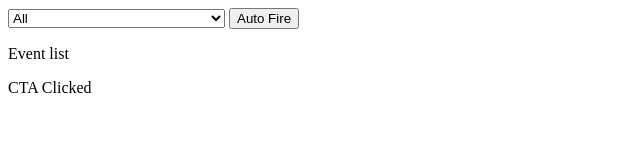
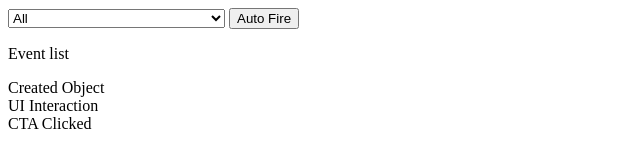
Before and after one commit to playground/ibm-segment, a website: page index.html in a window 1280 px wide. Both pictures are taken after a click on the button "Auto Fire". Shown: the whole page, without its empty margins (0-640 px from the left). Drawn offline with Linux system fonts and the light colour scheme.

Commit message:
previous updates

```diff
--- a/index.html
+++ b/index.html
@@ -6,7 +6,7 @@
 
     <script>
       !function(){var analytics=window.analytics=window.analytics||[];if(!analytics.initialize)if(analytics.invoked)window.console&&console.error&&console.error("Segment snippet included twice.");else{analytics.invoked=!0;analytics.methods=["trackSubmit","trackClick","trackLink","trackForm","pageview","identify","reset","group","track","ready","alias","debug","page","once","off","on","addSourceMiddleware","addIntegrationMiddleware","setAnonymousId","addDestinationMiddleware"];analytics.factory=function(e){return function(){if(window.analytics.initialized)return window.analytics[e].apply(window.analytics,arguments);var i=Array.prototype.slice.call(arguments);i.unshift(e);analytics.push(i);return analytics}};for(var i=0;i<analytics.methods.length;i++){var key=analytics.methods[i];analytics[key]=analytics.factory(key)}analytics.load=function(key,i){var t=document.createElement("script");t.type="text/javascript";t.async=!0;t.src="https://cdn.segment.com/analytics.js/v1/" + key + "/analytics.min.js";var n=document.getElementsByTagName("script")[0];n.parentNode.insertBefore(t,n);analytics._loadOptions=i};analytics._writeKey="YOUR_API_KEY";;analytics.SNIPPET_VERSION="4.16.1";
-      analytics.load("");
+      analytics.load("VUzCTgCAEDAS3QQeNuk6PLo32WJUEoZY");
       //analytics.page('Home', {title: 'Hybrid Cloud Mesh', path: '/topologies'});
       }}();
     </script>
--- a/src/index.js
+++ b/src/index.js
@@ -4,6 +4,27 @@ let autoFireSelect = null;
 let autoSelected = 'All';
 
 const events = {
+  "Created Object": {
+    "Home": {
+      "path": '/',
+      "events": [
+        {"value": "Register application link clicked", "objectType": "button"},
+        {"value": "Register environment link clicked", "objectType": "button"},
+        {"value": "Register cloud link clicked", "objectType": "button"},
+        {"value": "Register application link clicked", "objectType": "button"},
+        {"value": "Create policy link clicked", "objectType": "button"},
+        {"value": "Register location link clicked", "objectType": "button"}
+      ]
+    }
+  },
+  "UI Interaction": {
+    "Home": {
+      "path": '/',
+      "events": [
+        {"value": "Map view link clicked", "action": "Map view link clicked from home page"}
+      ]
+    }
+  },
   "CTA Clicked": {
     "Home": {
       "path": '/',
@@ -322,7 +343,12 @@ let segment = {
                 props['CTA'] = `${cats[k]}, ${evts[m].value}`;
                 props['instanceId'] = 'ccrf3jkf0uv4vo3401a0';
                 props['text'] = `Product CTA Clicked`;
-                props['action'] = evts[m].action;
+                if(evts[m].action) {
+                  props['action'] = evts[m].action;
+                }
+                if(evts[m]['objectType']) {
+                  props['objectType'] = evts[m]['objectType'];
+                }
                 segment.track(evtKeys[i], props)
                 div = document.createElement('div')
                 div.innerHTML = JSON.stringify(evts[m])
```
